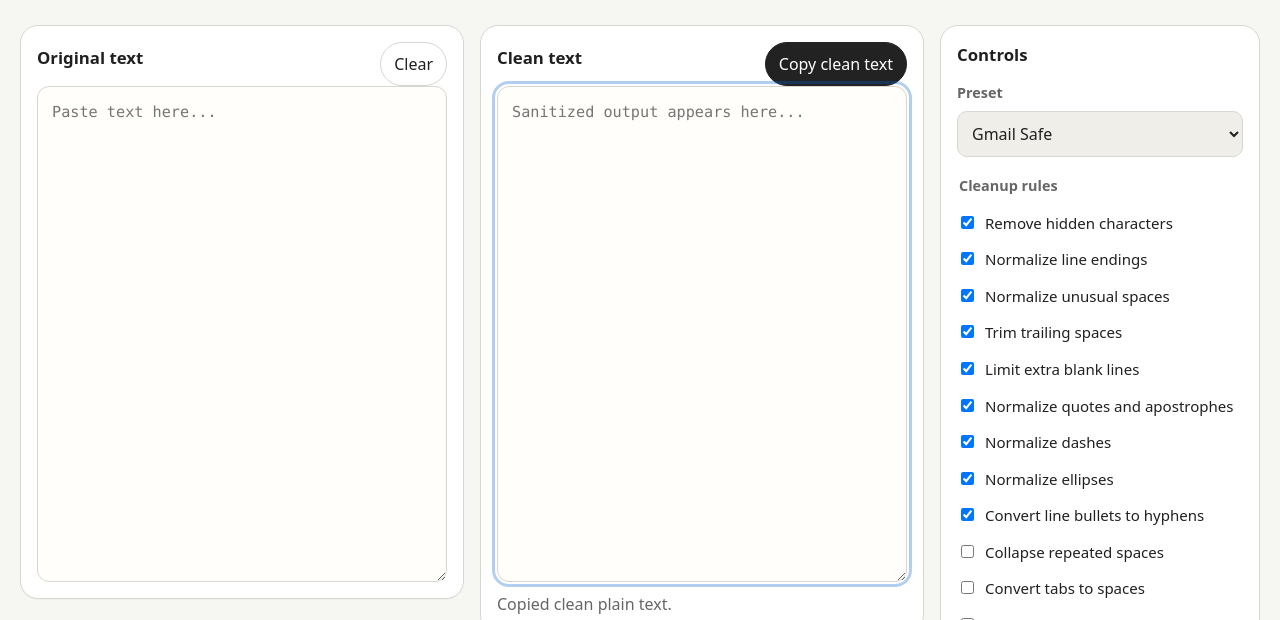
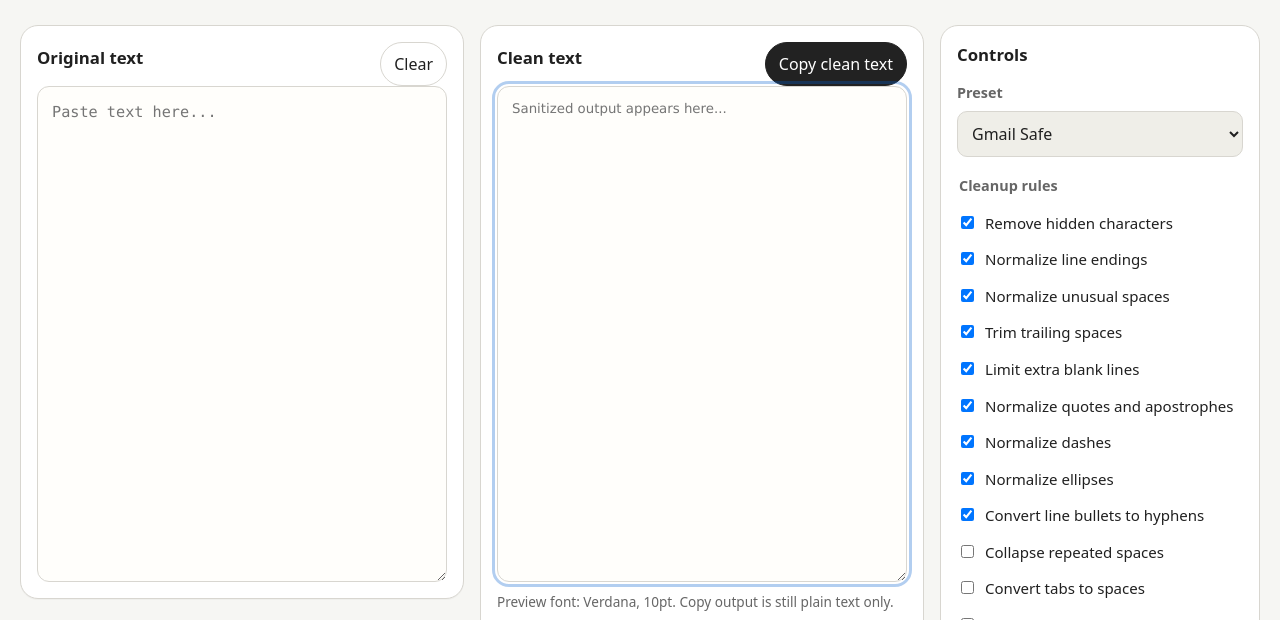
Before and after one commit to notdiogenes/clean-gpt, a plain HTML site: page index.html in a window 1280 px wide. Both pictures are taken after a click on the button "Copy clean text". Shown: the part 175-795 px from the top of the page. Drawn offline with Linux system fonts and the light colour scheme.

Commit message:
Add files via upload

```diff
--- a/app.js
+++ b/app.js
@@ -68,8 +68,10 @@
   const RULES = Object.freeze({
     hiddenChars: /[\u00AD\u034F\u061C\u115F\u1160\u17B4\u17B5\u180B-\u180E\u200B-\u200F\u202A-\u202E\u2060-\u206F\uFE00-\uFE0F\uFEFF\uFFF9-\uFFFB]|[\u{E0000}-\u{E007F}]/gu,
     unusualSpaces: /[\u00A0\u1680\u2000-\u200A\u202F\u205F\u3000]/g,
-    curlySingleQuotes: /[\u2018\u2019\u201A\u201B\u2032\u2035\u02BC\uFF07]/g,
-    curlyDoubleQuotes: /[\u201C\u201D\u201E\u201F\u2033\u2036\u00AB\u00BB\uFF02]/g,
+    // Quote targets intentionally match plain keyboard characters:
+    // double quote U+0022 and apostrophe U+0027.
+    quoteLikeSingle: /[\u2018\u2019\u201A\u201B\u2032\u2035\u02BC\u02BB\u02BD\u055A\u275B\u275C\uFF07]/g,
+    quoteLikeDouble: /[\u201C\u201D\u201E\u201F\u2033\u2036\u275D\u275E\u301D\u301E\u301F\u00AB\u00BB\uFF02]/g,
     emDashLikeWithSurroundingSpaces: /[ \t]*[\u2014\u2015][ \t]*/g,
     enDashLike: /[\u2010\u2011\u2012\u2013\u2212]/g,
     ellipsis: /\u2026/g,
@@ -214,12 +216,12 @@
     }
 
     if (options.normalizeQuotes) {
-      const singleQuoteCount = countMatches(text, RULES.curlySingleQuotes);
-      const doubleQuoteCount = countMatches(text, RULES.curlyDoubleQuotes);
+      const singleQuoteCount = countMatches(text, RULES.quoteLikeSingle);
+      const doubleQuoteCount = countMatches(text, RULES.quoteLikeDouble);
       if (singleQuoteCount + doubleQuoteCount > 0) {
         stats.quoteReplacements += singleQuoteCount + doubleQuoteCount;
-        changes.push({ type: "Typographic quote marks normalized", count: singleQuoteCount + doubleQuoteCount });
-        text = text.replace(RULES.curlySingleQuotes, "'").replace(RULES.curlyDoubleQuotes, '"');
+        changes.push({ type: "Quote-like characters normalized to keyboard quotes", count: singleQuoteCount + doubleQuoteCount });
+        text = text.replace(RULES.quoteLikeSingle, "'").replace(RULES.quoteLikeDouble, '"');
       }
     }
 
@@ -445,6 +447,17 @@
     });
 
     input.addEventListener("input", update);
+
+    output.addEventListener("copy", (event) => {
+      if (!event.clipboardData) return;
+      const start = output.selectionStart == null ? 0 : output.selectionStart;
+      const end = output.selectionEnd == null ? output.value.length : output.selectionEnd;
+      const selected = start === end ? output.value : output.value.slice(start, end);
+      event.clipboardData.setData("text/plain", selected);
+      event.preventDefault();
+      if (status) status.textContent = "Copied clean plain text.";
+    });
+
     optionInputs.forEach((el) => el.addEventListener("change", update));
 
     if (presetSelect) {
--- a/index.html
+++ b/index.html
@@ -30,7 +30,8 @@
         <h2 id="outputLabel">Clean text</h2>
         <button id="copyButton" type="button" class="primary-button">Copy clean text</button>
       </div>
-      <textarea id="outputText" readonly placeholder="Sanitized output appears here..."></textarea>
+      <textarea id="outputText" class="gmail-compose" readonly placeholder="Sanitized output appears here..."></textarea>
+      <p class="preview-note">Preview font: Verdana, 10pt. Copy output is still plain text only.</p>
       <p id="status" class="status" aria-live="polite"></p>
     </section>
 
--- a/styles.css
+++ b/styles.css
@@ -129,9 +129,19 @@ h3 {
   padding: 14px;
   background: #fffefb;
   color: var(--ink);
-  font-family: ui-monospace, SFMono-Regular, Menlo, Monaco, Consolas, "Liberation Mono", monospace;
   font-size: 0.95rem;
   line-height: 1.55;
+}
+
+#inputText {
+  font-family: ui-monospace, SFMono-Regular, Menlo, Monaco, Consolas, "Liberation Mono", monospace;
+}
+
+#outputText.gmail-compose {
+  font-family: Verdana, Geneva, sans-serif;
+  font-size: 10pt;
+  line-height: normal;
+  letter-spacing: normal;
 }
 
 textarea:focus,
@@ -166,10 +176,15 @@ a:focus {
   filter: brightness(0.96);
 }
 
+.preview-note,
 .status {
   min-height: 1.2em;
   margin: 10px 0 0;
   color: var(--muted);
+}
+
+.preview-note {
+  font-size: 0.85rem;
 }
 
 .controls-panel,
```
Also changed, not shown: test-node.js (+10 -0 lines), tests.html (+10 -0 lines), README.md.
